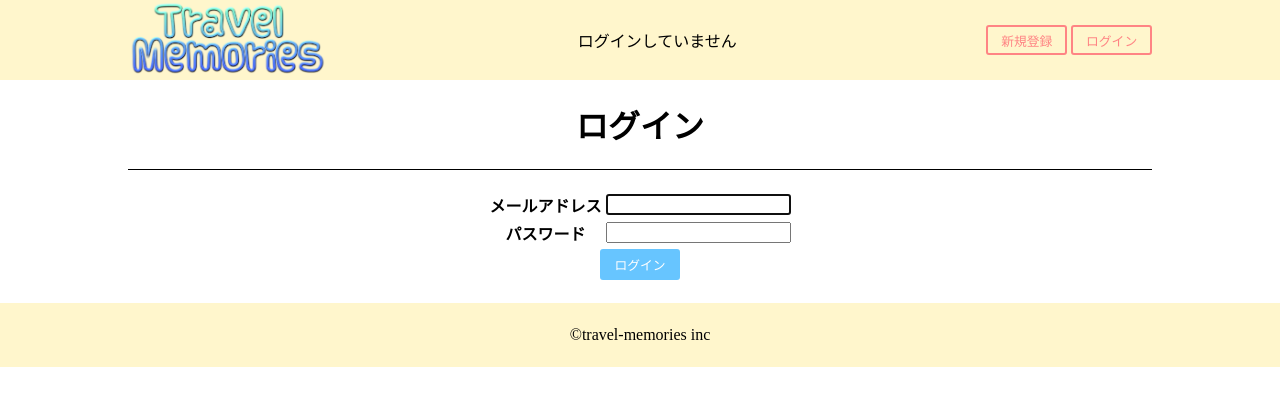
After one commit to maeda-300/travel, a Django app: page /login/ in a window 1280 px wide. The commit adds this page. Shown: the top 406 px of the page. Run offline with Django 3.2, Linux system fonts and the light colour scheme.

Commit message:
ログイン機能

```diff
--- a/src/travel/settings.py
+++ b/src/travel/settings.py
@@ -129,3 +129,6 @@ DEFAULT_AUTO_FIELD = 'django.db.models.BigAutoField'
 
 #カスタムユーザーモデル設定
 AUTH_USER_MODEL = 'travel_app.User'
+
+#ログイン遷移先設定
+LOGIN_REDIRECT_URL = 'top'
--- a/src/travel_app/forms.py
+++ b/src/travel_app/forms.py
@@ -27,3 +27,10 @@ class SignupForm(UserCreationForm):
         model = User
         fields = ('email','username',)
         labels = {'email':'メールアドレス', 'username':'ユーザー名',}
+
+class LoginForm(AuthenticationForm):
+
+    def __init__(self, request=None, *args, **kwargs):
+        super().__init__(request=None, *args, **kwargs)
+        self.label_suffix = ""
+        self.fields['username'].label = 'メールアドレス'
--- a/src/travel_app/static/css/style.css
+++ b/src/travel_app/static/css/style.css
@@ -97,6 +97,7 @@ footer{
     border: solid 2px #67c5ff;
     border-radius: 3px;
     background-color: #67c5ff;
+    cursor: pointer;
 }
 
 /* レスポンシブ対応用 */
--- a/src/travel_app/templates/base.html
+++ b/src/travel_app/templates/base.html
@@ -28,7 +28,7 @@
                 {% endif %}
                 {% if not user.is_authenticated %}
                 <a class="auth-btn" href="{% url 'signup' %}">新規登録</a>
-                <a class="auth-btn" href="#">ログイン</a>
+                <a class="auth-btn" href="{% url 'login' %}">ログイン</a>
                 {% else %}
                 <a class="auth-btn" href="#">ログアウト</a>
                 {% endif %}
--- /dev/null
+++ b/src/travel_app/templates/users/login.html
@@ -0,0 +1,19 @@
+{% extends 'base.html' %}
+{% load static %}
+
+{% block css %}
+<link rel="stylesheet" type="text/css" href="{% static 'css/style.css' %}">
+{% endblock %}
+
+{% block content %}
+<div class="title"><h1>ログイン</h1></div>
+<form method="post">
+{% csrf_token %}
+    <table class="form-table">
+        {{ form.as_table }}
+        <tr>
+            <td class="submit-btn" colspan="2"><button type="submit">ログイン</button></td>
+        </tr>
+    </table>
+</form>
+{% endblock %}
--- a/src/travel_app/urls.py
+++ b/src/travel_app/urls.py
@@ -3,5 +3,6 @@ from .views import *
 
 urlpatterns = [
     path('', Top.as_view(), name='top'),
-    path('signup/', Signup.as_view(), name='signup')
+    path('signup/', Signup.as_view(), name='signup'),
+    path('login/', Login.as_view(), name='login'),
 ]
--- a/src/travel_app/views.py
+++ b/src/travel_app/views.py
@@ -2,6 +2,7 @@ from django.views.generic import TemplateView
 from .forms import *
 from django.contrib.auth import authenticate, login
 from django.shortcuts import render, redirect
+from django.contrib.auth.views import LoginView
 
 
 class Top(TemplateView):
@@ -22,3 +23,7 @@ class Signup(TemplateView):
             login(request, user)
             return redirect('top')
         return render(request, 'users/signup.html', {'form': form,})
+
+class Login(LoginView):
+    template_name = 'users/login.html'
+    form_class = LoginForm
```
